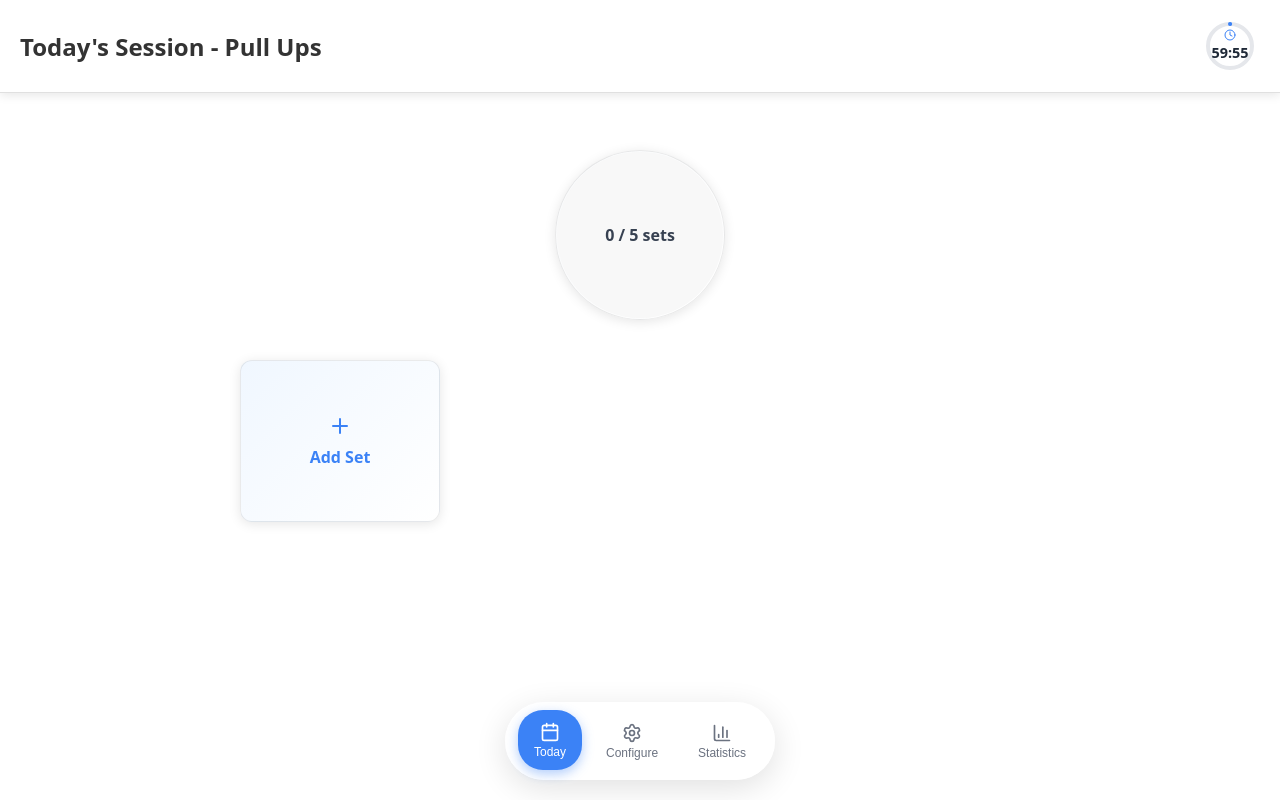
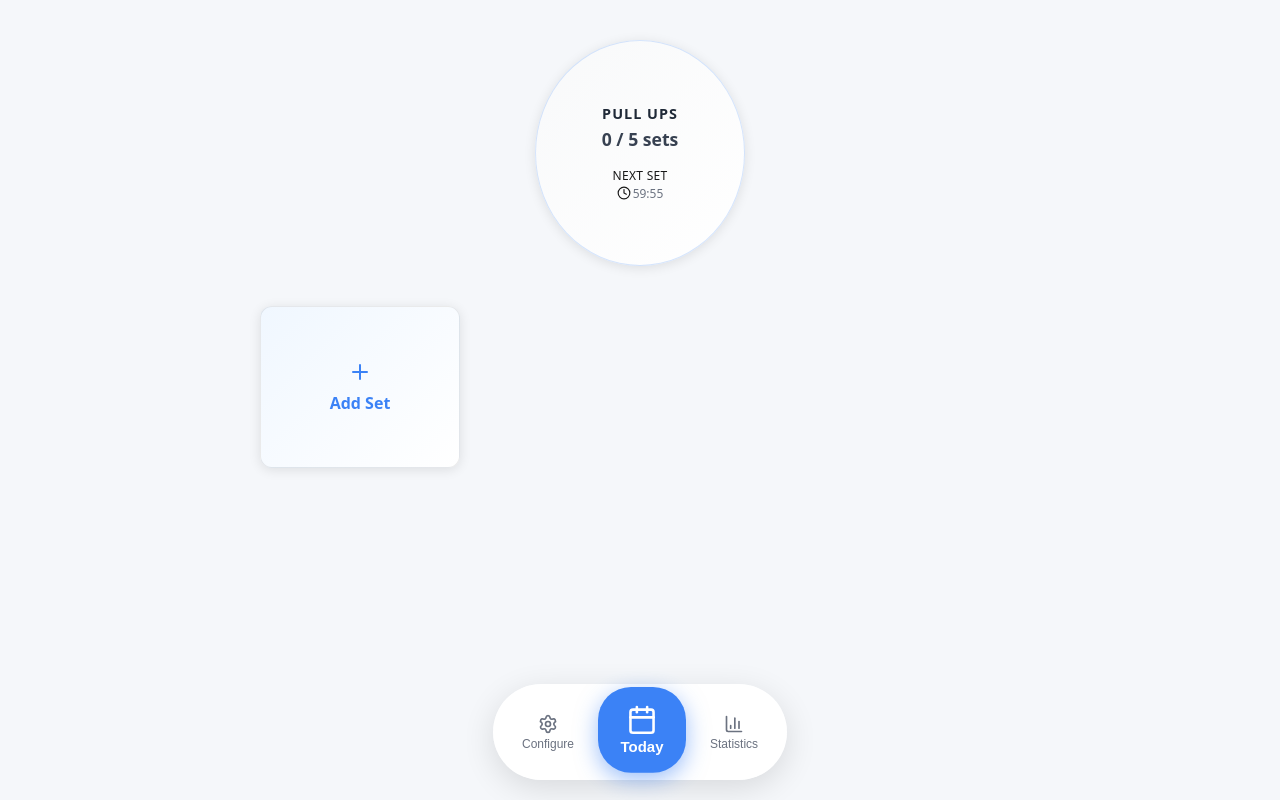
Before and after one commit to Brunomachadob/gtg, a React (Vite) app: page / in a window 1280 px wide. Built offline with nearby package versions, Linux system fonts and the light colour scheme.

Commit message:
some stuff

```diff
--- a/src/App.css
+++ b/src/App.css
@@ -18,83 +18,8 @@ html, body {
   background: #f5f7fa;
 }
 
-.app-header {
-  position: fixed;
-  top: 0;
-  left: 0;
-  right: 0;
-  background: white;
-  border-bottom: 1px solid #e0e0e0;
-  box-shadow: 0 2px 10px rgba(0, 0, 0, 0.1);
-  z-index: 1000;
-  padding: 16px 20px;
-  display: flex;
-  justify-content: space-between;
-  align-items: center;
-}
-
-.app-header h1 {
-  margin: 0;
-  font-size: 1.5em;
-  font-weight: 600;
-  color: #333;
-}
-
-.header-countdown {
-  display: flex;
-  align-items: center;
-}
-
-.header-reminder {
-  display: flex;
-  align-items: center;
-  gap: 12px;
-  background: #fef3c7;
-  padding: 8px 16px;
-  border-radius: 20px;
-  border: 1px solid #f59e0b;
-}
-
-.reminder-text {
-  font-size: 0.9em;
-  font-weight: 500;
-  color: #92400e;
-}
-
-.dismiss-btn {
-  background: #f59e0b;
-  color: white;
-  border: none;
-  padding: 4px 12px;
-  border-radius: 12px;
-  font-size: 0.8em;
-  cursor: pointer;
-  transition: background 0.2s;
-}
-
-.dismiss-btn:hover {
-  background: #d97706;
-}
-
 .app-content {
   flex: 1;
-  overflow-y: auto;
-  padding: 80px 0 100px 0; /* Top padding for header, bottom for navigation, no side padding */
-  background: white;
-  width: 100%;
+  overflow: hidden;
+  padding-bottom: 80px; /* Space for navigation */
 }
-
-/* Mobile adjustments */
-@media (max-width: 768px) {
-  .app-header {
-    padding: 12px 16px;
-  }
-
-  .app-header h1 {
-    font-size: 1.3em;
-  }
-
-  .app-content {
-    padding: 70px 0 90px 0;
-  }
-}
--- a/src/App.tsx
+++ b/src/App.tsx
@@ -3,13 +3,13 @@ import React, { useState } from 'react';
 import { PageType } from './types';
 import { useConfig } from './hooks/useConfig';
 import { useSession } from './hooks/useSession';
-import { Navigation, Today, Config, Statistics, CountdownTimer } from './components';
+import { Navigation, Today, Config, Statistics } from './components';
 
 export function App() {
   const [page, setPage] = useState<PageType>('today');
   const { config, setConfig } = useConfig();
 
-  // Get session data for header countdown
+  // Get session data for countdown integration
   const todayIdx = new Date().getDay();
   const todayExercise = config.days[todayIdx];
   const isRestDay = todayExercise === 'Rest';
@@ -18,48 +18,29 @@ export function App() {
     setsDone,
     reminder,
     timeRemaining,
-    progressPercentage,
+    progressPercentage: countdownProgress,
     formatTime,
     dismissReminder
   } = useSession(config.sets, config.reminderIntervalMinutes);
-
-  const getPageTitle = () => {
-    switch (page) {
-      case 'today':
-        return isRestDay ? "Today's Session - Rest Day" : `Today's Session - ${todayExercise}`;
-      case 'config': return 'Configure Exercises';
-      case 'stats': return 'Statistics';
-      default: return 'Grease the Groove';
-    }
-  };
 
   const shouldShowCountdown = !isRestDay && setsDone.some((r: number) => r === 0);
 
   return (
     <div className="app">
-      <header className="app-header">
-        <h1>{getPageTitle()}</h1>
-        {shouldShowCountdown && (
-          <div className="header-countdown">
-            {reminder ? (
-              <div className="header-reminder">
-                <span className="reminder-text">Time for your set!</span>
-                <button className="dismiss-btn" onClick={dismissReminder}>Dismiss</button>
-              </div>
-            ) : timeRemaining > 0 ? (
-              <CountdownTimer
-                timeRemaining={timeRemaining}
-                progressPercentage={progressPercentage}
-                formatTime={formatTime}
-                compact={true}
-              />
-            ) : null}
-          </div>
+      <main className="app-content">
+        {page === 'today' && (
+          <Today
+            config={config}
+            todayExercise={todayExercise}
+            countdown={shouldShowCountdown ? {
+              reminder,
+              timeRemaining,
+              countdownProgress,
+              formatTime,
+              dismissReminder
+            } : undefined}
+          />
         )}
-      </header>
-
-      <main className="app-content">
-        {page === 'today' && <Today config={config} />}
         {page === 'config' && <Config config={config} setConfig={setConfig} />}
         {page === 'stats' && <Statistics />}
       </main>
--- a/src/components/CountdownTimer/CountdownTimer.css
+++ b/src/components/CountdownTimer/CountdownTimer.css
@@ -47,13 +47,6 @@
   margin-bottom: 4px;
 }
 
-.countdown-time {
-  font-size: 1.25rem;
-  font-weight: bold;
-  color: #1f2937;
-  margin-bottom: 2px;
-}
-
 .countdown-label {
   font-size: 0.75rem;
   color: #6b7280;
@@ -77,3 +70,75 @@
 .countdown-circle.urgent .countdown-icon {
   color: #ef4444;
 }
+
+/* Integrated countdown styles for progress counter */
+/* Animated countdown border */
+.countdown-border {
+  position: absolute;
+  top: -6px;
+  left: -6px;
+  right: -6px;
+  bottom: -6px;
+  border-radius: 50%;
+  background: conic-gradient(
+    from 0deg,
+    #3b82f6 0deg,
+    #3b82f6 calc(var(--countdown-progress) * 3.6deg),
+    rgba(59, 130, 246, 0.2) calc(var(--countdown-progress) * 3.6deg),
+    rgba(59, 130, 246, 0.2) 360deg
+  );
+  animation: countdown-pulse 2s ease-in-out infinite;
+  z-index: -1;
+}
+
+@keyframes countdown-pulse {
+  0%, 100% {
+    opacity: 0.8;
+    transform: scale(1);
+    filter: blur(0px);
+  }
+  50% {
+    opacity: 1;
+    transform: scale(1.02);
+    filter: blur(1px);
+  }
+}
+
+/* Countdown display inside progress counter */
+.countdown-display {
+  margin-top: 12px;
+  font-size: 0.75rem;
+  color: #181818;
+}
+
+.countdown-info {
+  display: flex;
+  flex-direction: column;
+  align-items: center;
+  gap: 1px;
+}
+
+.next-set-label {
+  font-weight: 400;
+  text-transform: uppercase;
+  letter-spacing: 0.3px;
+}
+
+/* Override the main countdown-time for integrated display */
+.countdown-display .countdown-time {
+  display: flex;
+  align-items: center;
+  gap: 2px;
+  font-weight: 300;
+}
+
+.countdown-display .countdown-time span {
+  font-size: 0.75rem;
+  font-weight: 300;
+  color: #6b7280;
+}
+
+/* Countdown active state for progress bubble */
+.progress-bubble.countdown-active {
+  border-color: rgba(59, 130, 246, 0.2);
+}
--- a/src/components/CountdownTimer/CountdownTimer.tsx
+++ b/src/components/CountdownTimer/CountdownTimer.tsx
@@ -7,9 +7,54 @@ interface CountdownTimerProps {
   progressPercentage: number;
   formatTime: (ms: number) => string;
   compact?: boolean;
+  // New props for integrated mode
+  integrated?: boolean;
+  reminder?: boolean;
+  onDismissReminder?: () => void;
 }
 
-export function CountdownTimer({ timeRemaining, progressPercentage, formatTime, compact = false }: CountdownTimerProps) {
+export function CountdownTimer({
+  timeRemaining,
+  progressPercentage,
+  formatTime,
+  compact = false,
+  integrated = false,
+  reminder = false,
+  onDismissReminder
+}: CountdownTimerProps) {
+  // If integrated mode, render the countdown display for progress counter
+  if (integrated) {
+    return (
+      <>
+        {/* Animated countdown border */}
+        {timeRemaining > 0 && (
+          <div className="countdown-border"></div>
+        )}
+
+        {/* Countdown display */}
+        <div className="countdown-display">
+          {reminder ? (
+            <div className="reminder-alert">
+              <span className="reminder-text">Time for your set!</span>
+              <button className="dismiss-btn" onClick={onDismissReminder}>
+                Dismiss
+              </button>
+            </div>
+          ) : timeRemaining > 0 ? (
+            <div className="countdown-info">
+              <div className="next-set-label">Next set</div>
+              <div className="countdown-time">
+                <Clock size={14} />
+                <span>{formatTime(timeRemaining)}</span>
+              </div>
+            </div>
+          ) : null}
+        </div>
+      </>
+    );
+  }
+
+  // Original standalone countdown timer
   const size = compact ? 60 : 120;
   const radius = compact ? 22 : 45;
   const strokeWidth = compact ? 4 : 8;
--- a/src/components/Navigation/Navigation.css
+++ b/src/components/Navigation/Navigation.css
@@ -5,7 +5,7 @@
   transform: translateX(-50%);
   display: flex;
   align-items: center;
-  gap: 8px;
+  gap: 12px;
   padding: 8px 12px;
   background: rgba(255, 255, 255, 0.95);
   backdrop-filter: blur(10px);
@@ -33,10 +33,29 @@
   position: relative;
 }
 
+/* Main button (Today) - bigger and more prominent */
+.navigation button.main-button {
+  padding: 16px 20px;
+  min-width: 80px;
+  transform: scale(1.1);
+  border-radius: 30px;
+}
+
+.navigation button.main-button span {
+  font-size: 0.85rem;
+  font-weight: 600;
+}
+
 .navigation button:hover {
   background: rgba(59, 130, 246, 0.1);
   color: #3b82f6;
   transform: translateY(-1px);
+}
+
+.navigation button.main-button:hover {
+  background: rgba(59, 130, 246, 0.1);
+  color: #3b82f6;
+  transform: scale(1.15) translateY(-2px);
 }
 
 .navigation button.active {
@@ -46,8 +65,20 @@
   box-shadow: 0 4px 12px rgba(59, 130, 246, 0.4);
 }
 
+.navigation button.main-button.active {
+  background: #3b82f6;
+  color: white;
+  transform: scale(1.1) translateY(-2px);
+  box-shadow: 0 6px 20px rgba(59, 130, 246, 0.5);
+}
+
 .navigation button.active:hover {
   background: #2563eb;
+}
+
+.navigation button.main-button.active:hover {
+  background: #2563eb;
+  transform: scale(1.15) translateY(-3px);
 }
 
 .navigation button span {
@@ -61,7 +92,7 @@
   .navigation {
     bottom: 16px;
     padding: 6px 8px;
-    gap: 4px;
+    gap: 8px;
   }
 
   .navigation button {
@@ -70,7 +101,30 @@
     gap: 2px;
   }
 
+  .navigation button.main-button {
+    padding: 12px 16px;
+    min-width: 65px;
+    transform: scale(1.05);
+  }
+
+  .navigation button.main-button:hover {
+    transform: scale(1.1) translateY(-1px);
+  }
+
+  .navigation button.main-button.active {
+    transform: scale(1.05) translateY(-1px);
+  }
+
+  .navigation button.main-button.active:hover {
+    transform: scale(1.1) translateY(-2px);
+  }
+
   .navigation button span {
     font-size: 0.7rem;
   }
+
+  .navigation button.main-button span {
+    font-size: 0.75rem;
+    font-weight: 600;
+  }
 }
--- a/src/components/Navigation/Navigation.tsx
+++ b/src/components/Navigation/Navigation.tsx
@@ -12,18 +12,18 @@ export function Navigation({ currentPage, onPageChange }: NavigationProps) {
   return (
     <nav className="navigation">
       <button
-        className={currentPage === 'today' ? 'active' : ''}
-        onClick={() => onPageChange('today')}
-      >
-        <Calendar size={20} />
-        <span>Today</span>
-      </button>
-      <button
         className={currentPage === 'config' ? 'active' : ''}
         onClick={() => onPageChange('config')}
       >
         <Settings size={20} />
         <span>Configure</span>
+      </button>
+      <button
+        className={`main-button ${currentPage === 'today' ? 'active' : ''}`}
+        onClick={() => onPageChange('today')}
+      >
+        <Calendar size={28} />
+        <span>Today</span>
       </button>
       <button
         className={currentPage === 'stats' ? 'active' : ''}
--- a/src/components/Today/Today.css
+++ b/src/components/Today/Today.css
@@ -1,15 +1,36 @@
 .today-page {
+  height: 100vh;
+  display: flex;
+  flex-direction: column;
   max-width: 800px;
   margin: 0 auto;
+  padding: 0;
+  overflow: hidden;
+}
+
+/* Fixed Header containing progress counter */
+.today-header {
+  flex-shrink: 0;
+  padding: 20px 20px 0 20px;
+  padding-top: 40px; /* Extra top padding for the fixed header */
+  background: #f5f7fa;
+  position: relative;
+  z-index: 10;
+}
+
+/* Scrollable Sets Container */
+.sets-container {
+  flex: 1;
+  overflow-y: auto;
   padding: 20px;
-  padding-top: 40px; /* Extra top padding for the fixed header */
+  padding-bottom: 100px; /* Space for navigation */
+  background: #f5f7fa;
 }
 
 .sets-grid {
   display: grid;
   grid-template-columns: repeat(auto-fit, minmax(160px, 200px));
   gap: 16px;
-  margin: 24px 0;
   justify-content: start;
 }
 
@@ -44,7 +65,7 @@
   font-size: 1.2em;
   color: #27ae60;
   font-weight: bold;
-  margin-top: 20px;
+  margin: 20px 0 0 0;
 }
 
 .rest-day-message {
@@ -69,86 +90,111 @@
   line-height: 1.6;
 }
 
-.countdown-section {
-  display: flex;
-  justify-content: center;
-  align-items: center;
-  margin-bottom: 32px;
-  padding: 20px 0;
-  border-bottom: 1px solid #e5e7eb;
-}
-
 .progress-counter {
   display: flex;
   justify-content: center;
-  margin-bottom: 40px;
-  margin-top: 30px; /* Add space from top to avoid header overlap */
+  margin-bottom: 20px;
 }
 
 .progress-bubble {
   position: relative;
-  padding: 24px;
+  padding: 32px 24px;
   background: linear-gradient(135deg, #f8f9fa, #ffffff);
   border-radius: 50%;
   border: 1px solid rgba(0, 0, 0, 0.08);
-  overflow: hidden;
-  width: 120px;
-  height: 120px;
+  overflow: visible;
+  width: 160px;
+  height: 160px;
   display: flex;
   align-items: center;
   justify-content: center;
   text-align: center;
   box-shadow: 0 2px 12px rgba(0, 0, 0, 0.1);
+  transition: all 0.3s ease;
 }
 
-.progress-bubble::before {
-  content: '';
-  position: absolute;
-  top: -1px;
-  left: -1px;
-  right: -1px;
-  bottom: -1px;
-  background: conic-gradient(
-    from 0deg,
-    rgba(0, 0, 0, 0.15) 0deg,
-    rgba(0, 0, 0, 0.15) calc(var(--progress) * 3.6deg),
-    rgba(0, 0, 0, 0.08) calc(var(--progress) * 3.6deg),
-    rgba(0, 0, 0, 0.08) 360deg
-  );
-  border-radius: 50%;
-  z-index: 0;
-  transition: all 0.6s cubic-bezier(0.4, 0, 0.2, 1);
+/* Remove the old progress ring elements that might interfere */
+.progress-bubble::before,
+.progress-bubble::after {
+  display: none;
 }
 
-.progress-bubble::after {
-  content: '';
-  position: absolute;
-  top: 1px;
-  left: 1px;
-  right: 1px;
-  bottom: 1px;
-  background: #f8f8f8;
-  border-radius: 50%;
-  z-index: 1;
-}
-
-.progress-text {
-  font-size: 1rem;
-  font-weight: 600;
-  color: #374151;
+/* Progress content container */
+.progress-content {
+  display: flex;
+  flex-direction: column;
+  align-items: center;
+  gap: 4px;
   position: relative;
   z-index: 2;
 }
 
-/* Animation when progress changes */
-.progress-bubble {
-  animation: progressPulse 0.3s ease-out;
+/* Exercise name styling */
+.exercise-name {
+  font-size: 0.9rem;
+  font-weight: 700;
+  color: #1f2937;
+  text-transform: uppercase;
+  letter-spacing: 1px;
+  margin-bottom: 2px;
 }
 
-@keyframes progressPulse {
-  0% { transform: scale(1); }
+/* Updated progress text styling */
+.progress-text {
+  font-size: 1.1rem;
+  font-weight: 600;
+  color: #374151;
+  line-height: 1.2;
+}
+
+.reminder-alert {
+  display: flex;
+  flex-direction: column;
+  align-items: center;
+  gap: 6px;
+  animation: reminder-bounce 1s ease-in-out infinite;
+}
+
+.reminder-text {
+  color: #ef4444;
+  font-weight: 700;
+  font-size: 0.75rem;
+  text-transform: uppercase;
+  letter-spacing: 0.5px;
+}
+
+.dismiss-btn {
+  background: #ef4444;
+  color: white;
+  border: none;
+  padding: 4px 8px;
+  border-radius: 12px;
+  font-size: 0.7rem;
+  font-weight: 600;
+  cursor: pointer;
+  transition: all 0.2s ease;
+}
+
+.dismiss-btn:hover {
+  background: #dc2626;
+  transform: scale(1.05);
+}
+
+@keyframes reminder-bounce {
+  0%, 100% { transform: scale(1); }
   50% { transform: scale(1.05); }
-  100% { transform: scale(1); }
+}
+
+/* Reminder active state */
+.progress-bubble.reminder-active {
+  background: linear-gradient(135deg, #fef2f2, #fee2e2);
+  border-color: rgba(239, 68, 68, 0.3);
+  animation: reminder-glow 1.5s ease-in-out infinite;
+}
+
+@keyframes reminder-glow {
+  0%, 100% { box-shadow: 0 2px 12px rgba(0, 0, 0, 0.1); }
+  50% { box-shadow: 0 4px 20px rgba(239, 68, 68, 0.3); }
 }
 
 /* Celebration effect when all sets are done */
--- a/src/components/Today/Today.tsx
+++ b/src/components/Today/Today.tsx
@@ -1,35 +1,33 @@
 import React, { useState } from 'react';
 import { Bed, Plus } from 'lucide-react';
-import { Config } from '../../types';
+import { Config, Exercise } from '../../types';
 import { useSession } from '../../hooks/useSession';
+import { CountdownTimer } from '../CountdownTimer/CountdownTimer';
 import './Today.css';
+
+interface CountdownData {
+  reminder: boolean;
+  timeRemaining: number;
+  countdownProgress: number;
+  formatTime: (time: number) => string;
+  dismissReminder: () => void;
+}
 
 interface TodayProps {
   config: Config;
+  todayExercise: Exercise;
+  countdown?: CountdownData;
 }
 
-export function Today({ config }: TodayProps) {
-  const todayIdx = new Date().getDay();
-  const todayExercise = config.days[todayIdx];
+export function Today({ config, todayExercise, countdown }: TodayProps) {
   const [showRepsInput, setShowRepsInput] = useState(false);
   const [newSetReps, setNewSetReps] = useState(0);
 
-  // Get session data for set cards (countdown is handled in header)
+  // Get session data for set cards
   const {
     setsDone,
-    repsInputs,
-    flipped,
-    markSetDone,
-    flipCard,
-    updateReps,
     addSetWithReps
   } = useSession(config.sets, config.reminderIntervalMinutes);
-
-  // Ensure setsDone array length matches config.sets
-  const normalizedSetsDone = setsDone.slice(0, config.sets);
-  while (normalizedSetsDone.length < config.sets) {
-    normalizedSetsDone.push(0);
-  }
 
   // Calculate completed sets
   const completedSets = setsDone.filter((reps: number) => reps > 0).length;
@@ -70,16 +68,42 @@ export function Today({ config }: TodayProps) {
 
   return (
     <div className="today-page">
-      {/* Progress Counter */}
+      {/* Fixed Header with Progress Counter */}
+      <div className="today-header">
+        {/* Modern Progress Counter with Exercise and Countdown */}
         <div className="progress-counter">
           <div
             key={`progress-${completedSets}-${config.sets}`}
-          className="progress-bubble"
-          style={{ '--progress': `${progressPercentage}%` } as React.CSSProperties}
+            className={`progress-bubble ${countdown?.reminder ? 'reminder-active' : ''} ${countdown?.timeRemaining ? 'countdown-active' : ''}`}
+            style={{
+              '--progress': `${progressPercentage}%`,
+              '--countdown-progress': countdown ? `${countdown.countdownProgress}%` : '0%'
+            } as React.CSSProperties}
           >
-          <span className="progress-text">
+            {/* Animated countdown border */}
+            {countdown && countdown.timeRemaining > 0 && (
+              <div className="countdown-border"></div>
+            )}
+
+            {/* Progress content */}
+            <div className="progress-content">
+              <div className="exercise-name">{todayExercise}</div>
+              <div className="progress-text">
                 {completedSets} / {config.sets}{hasReachedMinimum && completedSets > config.sets ? '+' : ''} sets
-          </span>
+              </div>
+
+              {/* Use CountdownTimer component in integrated mode */}
+              {countdown && (
+                <CountdownTimer
+                  timeRemaining={countdown.timeRemaining}
+                  progressPercentage={countdown.countdownProgress}
+                  formatTime={countdown.formatTime}
+                  integrated={true}
+                  reminder={countdown.reminder}
+                  onDismissReminder={countdown.dismissReminder}
+                />
+              )}
+            </div>
           </div>
         </div>
 
@@ -92,7 +116,10 @@ export function Today({ config }: TodayProps) {
             }
           </p>
         )}
+      </div>
 
+      {/* Scrollable Sets Container */}
+      <div className="sets-container">
         <div className="sets-grid">
           {/* Always show + Set button first */}
           <div className="add-set-card">
@@ -139,5 +166,6 @@ export function Today({ config }: TodayProps) {
           })}
         </div>
       </div>
+    </div>
   );
 }
```
Also changed, not shown: src/components/Config/Config.css (+59 -0 lines), src/components/Config/Config.tsx (+6 -11 lines). Lines whose indentation alone changed are shown as unchanged.
